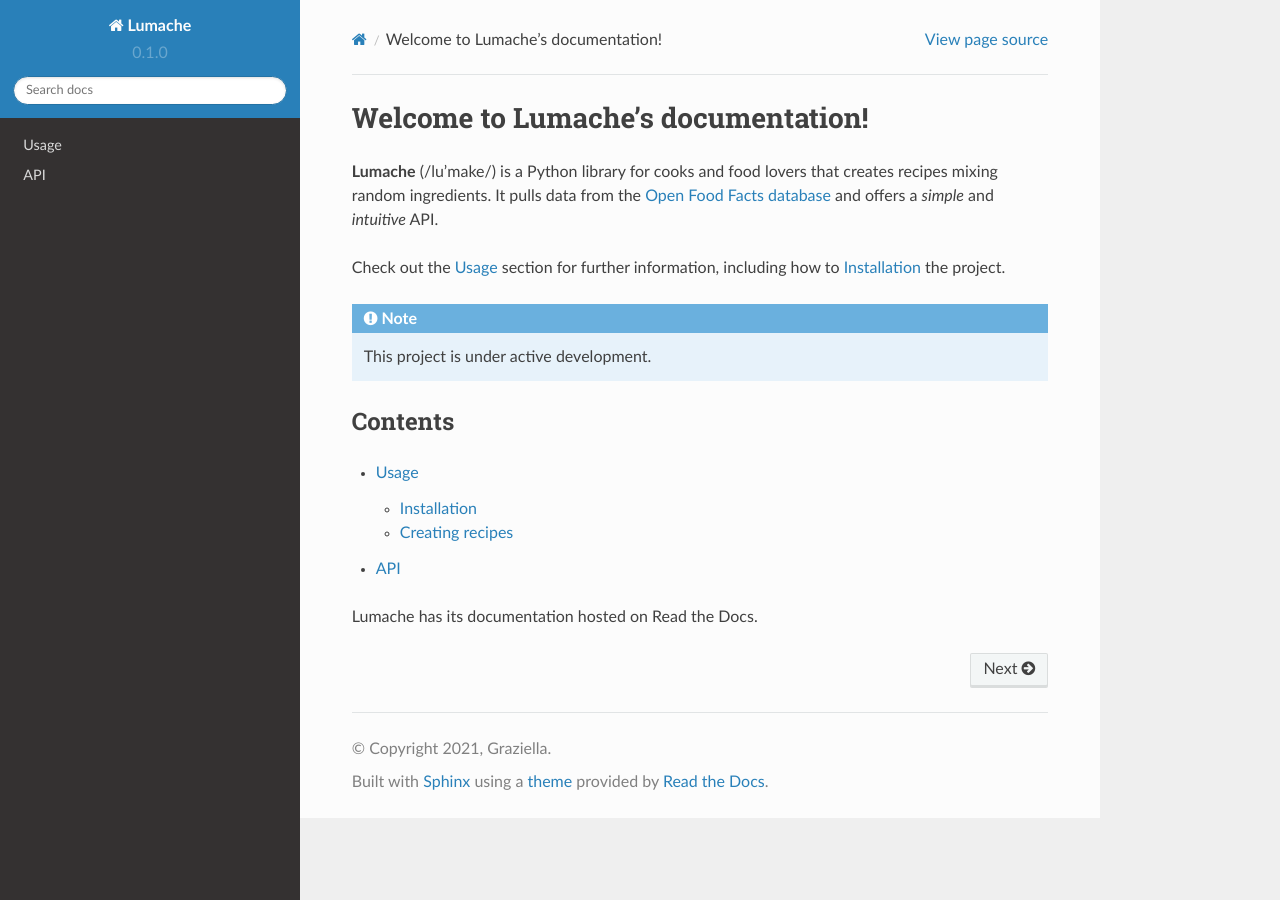
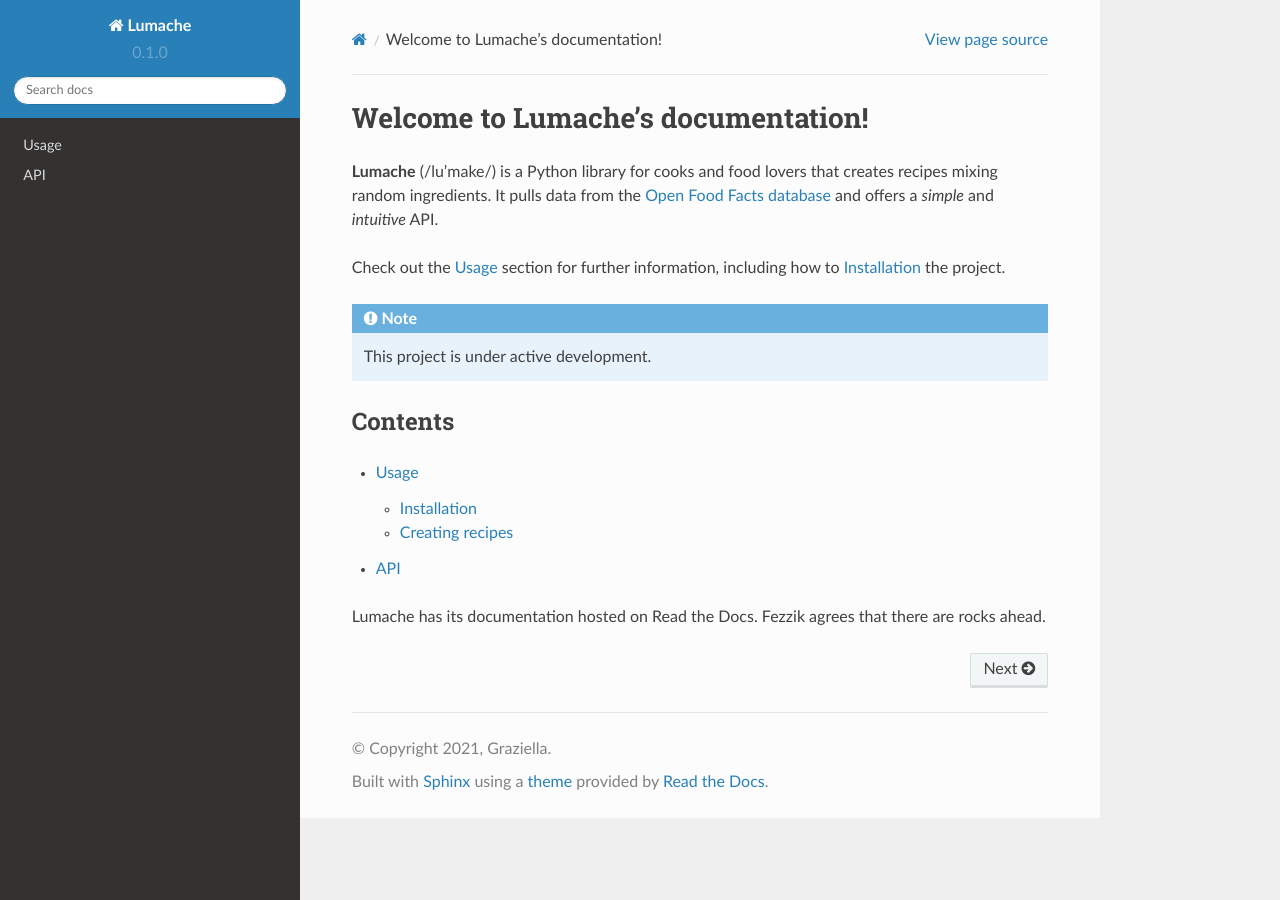
Before and after one commit to CraigL-Synex/rtd-tutorial, a Sphinx documentation site: the page built from docs/source/index.rst, in a window 1280 px wide. Built offline with Sphinx 7.4.7 and the Read the Docs theme 2.0.0, drawn with Linux system fonts in a browser that asks for light colours.

Commit message:
Update index.rst

```diff
--- a/docs/source/index.rst
+++ b/docs/source/index.rst
@@ -21,4 +21,4 @@
    usage
    api
 
-Lumache has its documentation hosted on Read the Docs.
+Lumache has its documentation hosted on Read the Docs.  Fezzik agrees that there are rocks ahead.
```
